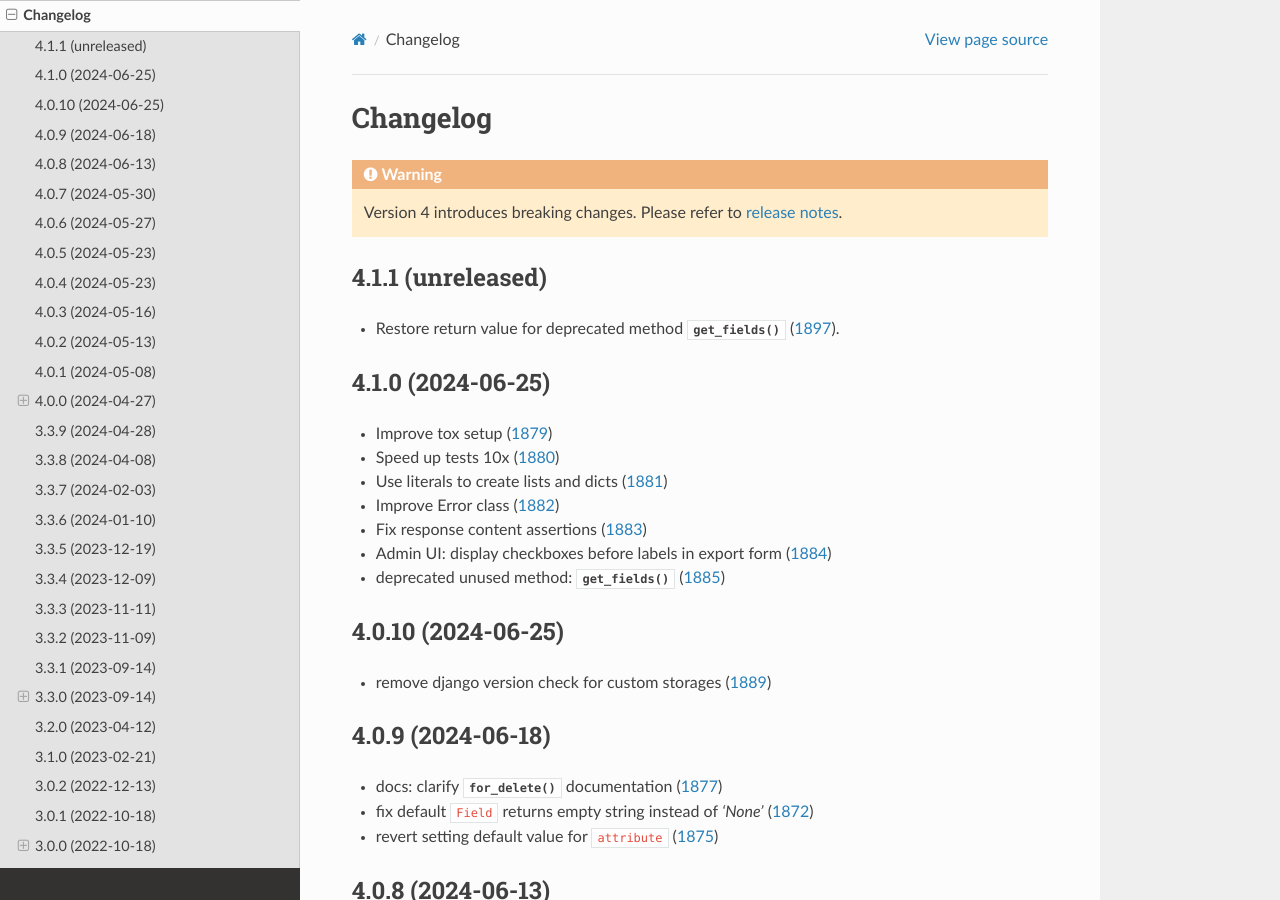
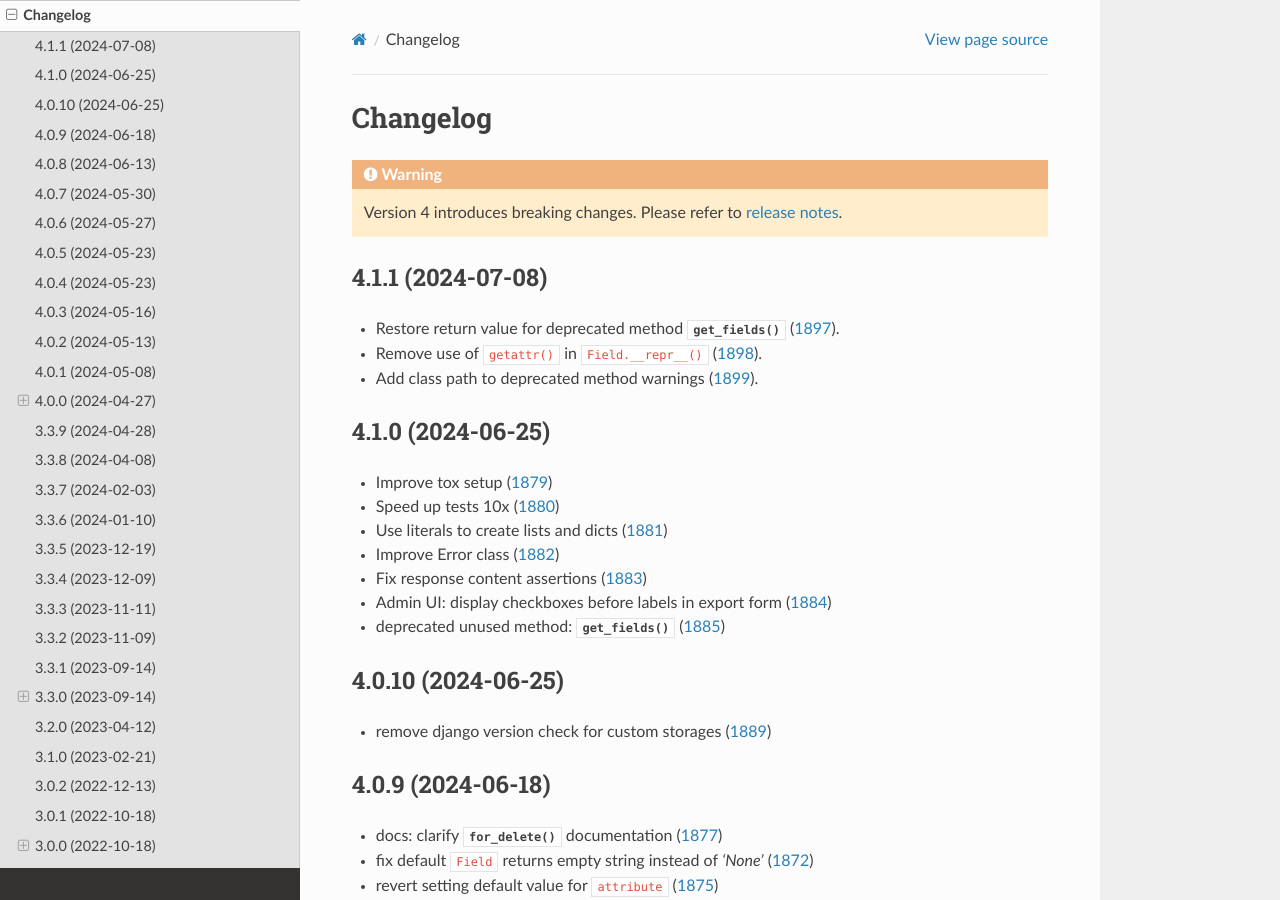
Before and after one commit to django-import-export/django-import-export, a Sphinx documentation site: the page built from docs/changelog.rst, in a window 1280 px wide and 900 px high. Built offline with Sphinx 7.4.7 and the Read the Docs theme 2.0.0, drawn with Linux system fonts in a browser that asks for light colours; pages that are not in the unit, such as notebooks, are missing from menus; the version number could not be read and is left out.

Commit message:
updated changelog for 4.1.1

```diff
--- a/docs/changelog.rst
+++ b/docs/changelog.rst
@@ -5,10 +5,12 @@ Changelog
 
     Version 4 introduces breaking changes.  Please refer to :doc:`release notes<release_notes>`.
 
-4.1.1 (unreleased)
+4.1.1 (2024-07-08)
 ------------------
 
 - Restore return value for deprecated method :meth:`~import_export.resources.Resource.get_fields` (`1897 <https://github.com/django-import-export/django-import-export/pull/1897>`_).
+- Remove use of ``getattr()`` in ``Field.__repr__()``  (`1898 <https://github.com/django-import-export/django-import-export/pull/1898>`_).
+- Add class path to deprecated method warnings  (`1899 <https://github.com/django-import-export/django-import-export/pull/1899>`_).
 
 4.1.0 (2024-06-25)
 ------------------
```
